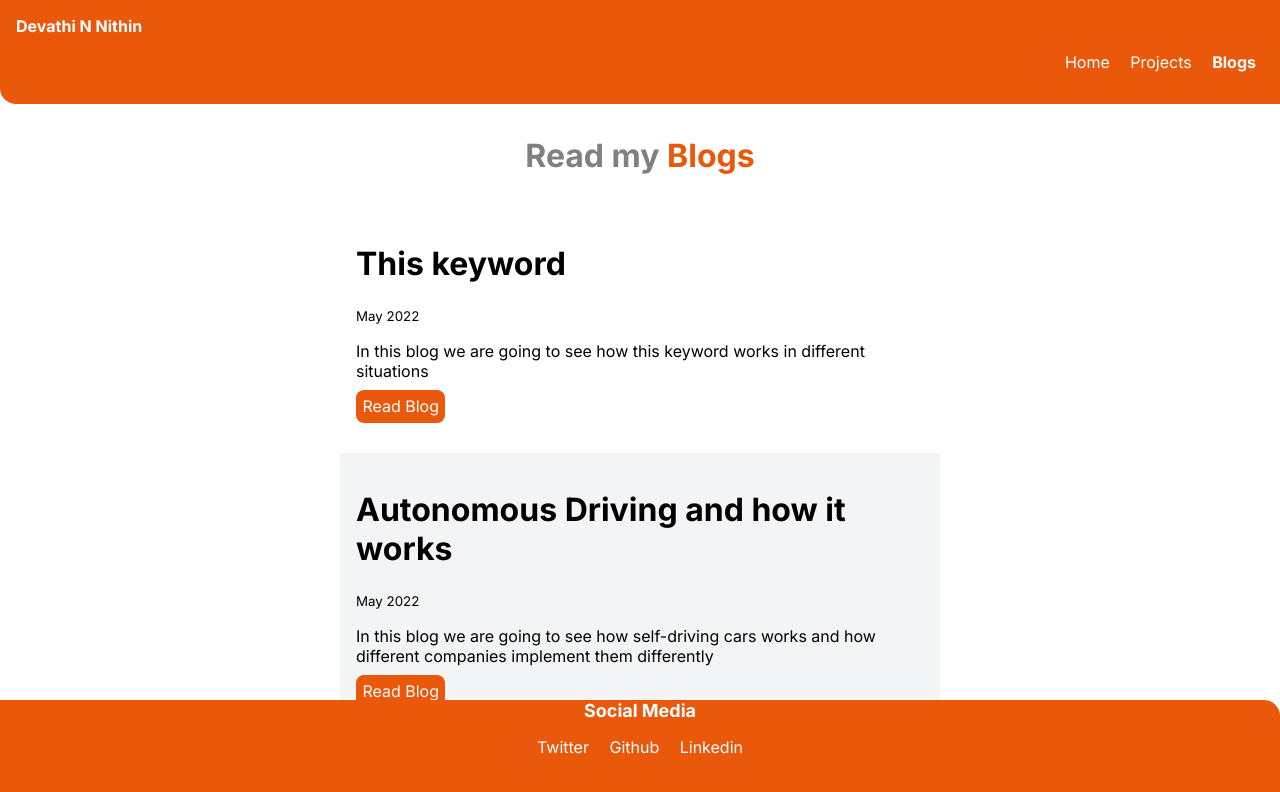
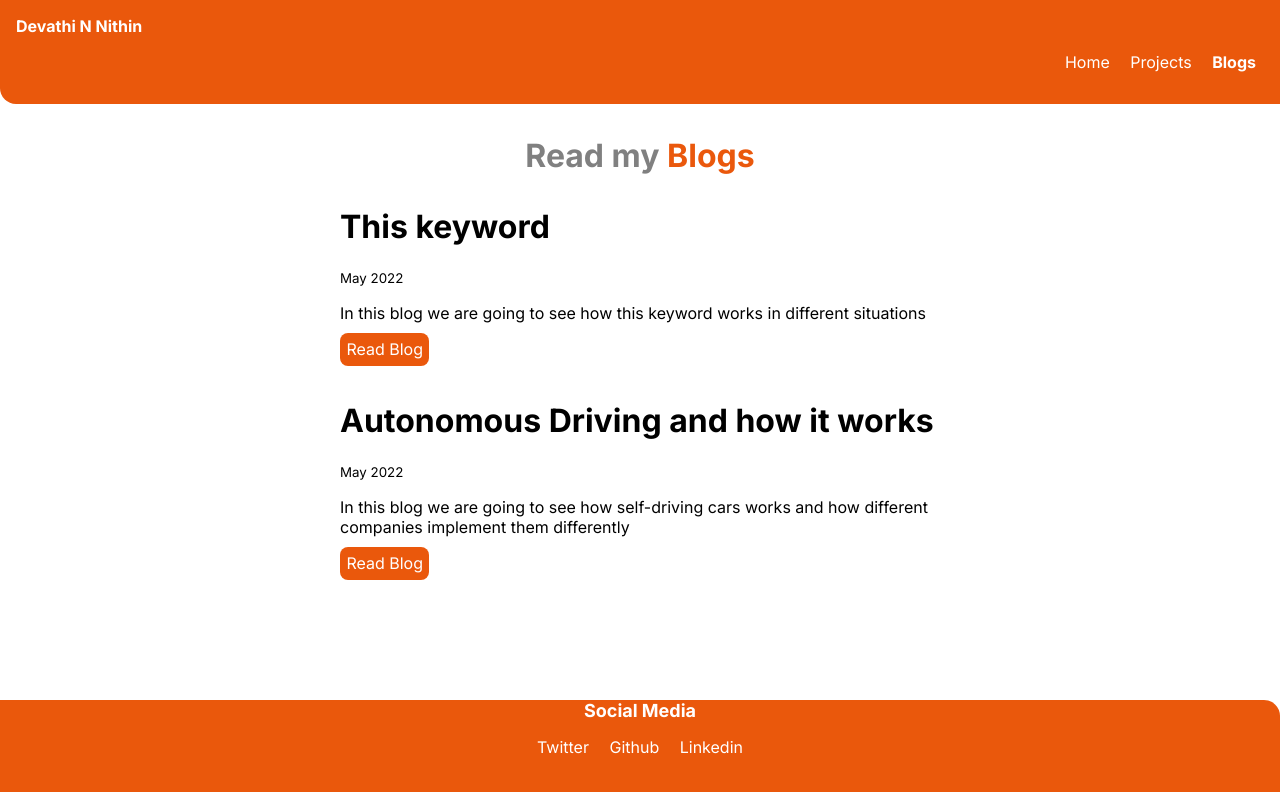
Before and after one commit to Nithin3008/Mark-3-4-5, a plain HTML site: page blogs.html in a window 1280 px wide. Drawn offline with Linux system fonts and the light colour scheme.

Commit message:
Update style1.css

```diff
--- a/style1.css
+++ b/style1.css
@@ -15,10 +15,10 @@ hr {
     --off-white: #F3F4F6;
 }
 
-.container {
-    padding:1rem 1rem;
+/* .container {
+    padding:5px 5px;
 
-}
+} */
 
 .containerCen {
     max-width: 600px;
@@ -109,9 +109,7 @@ hr {
     padding: 1rem;
 }
 
-.ow {
-    background-color: var(--off-white);
-}
+
 
 footer {
     background-color: var(--prim-col);
```
